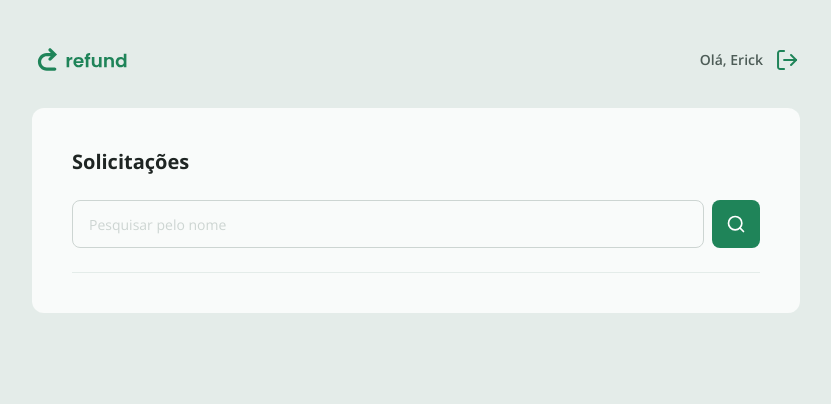
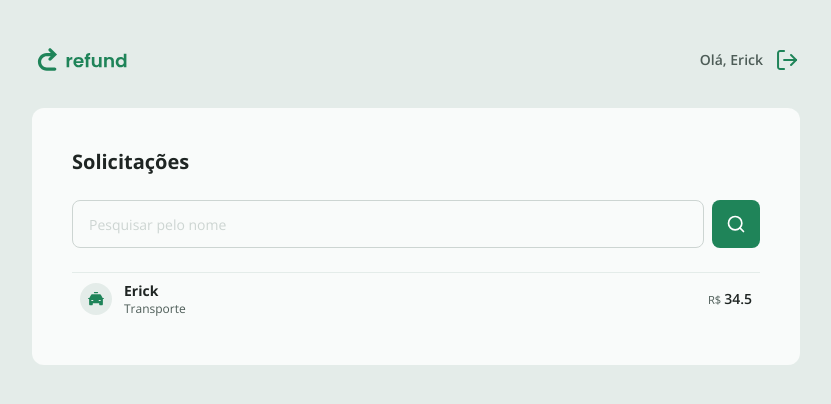
Before and after one commit to Erick-A-Martins/refund-react, a React (Vite) app: page / in a window 1280 px wide. Shown: the top 404 px of the page, without its empty margins (224-1055 px from the left). Built offline with nearby package versions, Linux system fonts and the light colour scheme.

Commit message:
implement RefundItem component

```diff
--- /dev/null
+++ b/src/components/RefundItem.tsx
@@ -0,0 +1,36 @@
+export type RefundItemProps = {
+    id: string
+    name: string
+    category: string
+    amount: string
+    categoryImg: string
+}
+
+type Props = React.ComponentProps<"a"> & {
+    data: RefundItemProps
+}
+
+export function RefundItem({ data, ...rest }:Props) {
+    return (
+        <a
+            className="flex items-center gap-3 hover:bg-green-100/5 cursor-pointer rounded-md p-2"
+            {...rest}
+        >
+            <img
+                src={data.categoryImg}
+                alt="Ícone da categoria"
+                className="w-8 h-8"
+            />
+
+            <div className="flex flex-col flex-1">
+                <strong className="text-sm text-gray-100">{data.name}</strong>
+                <span className="text-xs text-gray-200">{data.category}</span>
+            </div>
+
+            <span className="text-sm text-gray-100 font-semibold">
+                <small className="font-normal text-gray-200">R$ </small>
+                {data.amount}
+            </span>
+        </a>
+    )
+}
--- a/src/pages/Dashboard.tsx
+++ b/src/pages/Dashboard.tsx
@@ -1,7 +1,17 @@
 import { useState } from "react"
 import searchSvg from "../assets/search.svg";
+import { CATEGORIES } from "../utils/categories";
 import { Input } from "../components/Input"
 import { Button } from "../components/Button";
+import { RefundItem } from "../components/RefundItem";
+
+const REFUND_EXAMPLE = {
+    id: "123",
+    name: "Erick",
+    category: "Transporte",
+    amount: "34.5",
+    categoryImg: CATEGORIES["transport"].icon
+}
 
 export function Dashboard(){
     const [name, setName] = useState("");
@@ -22,6 +32,10 @@ export function Dashboard(){
                 </Button>
             </form>
 
+            <div>
+                <RefundItem data={REFUND_EXAMPLE} />
+            </div>
+
         </div>
     )
 }
```
